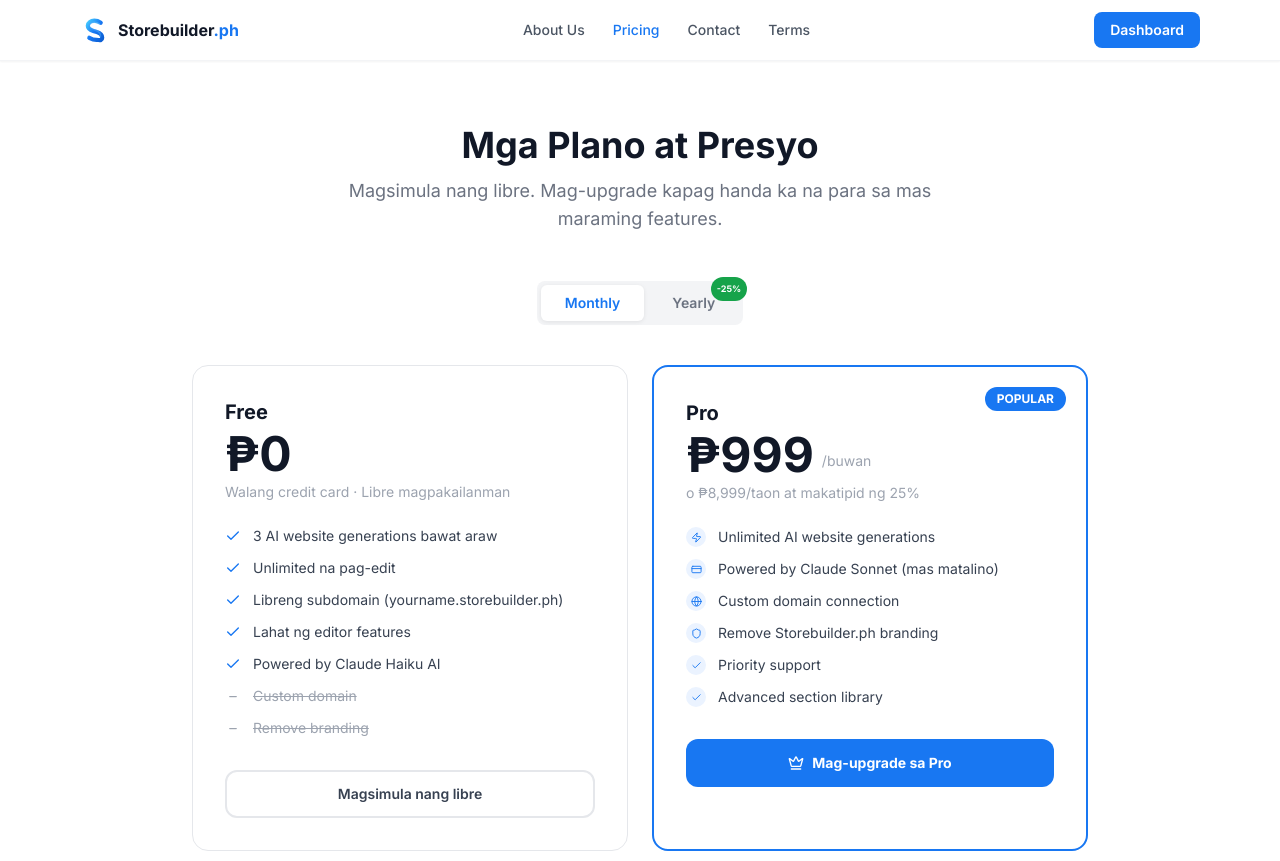
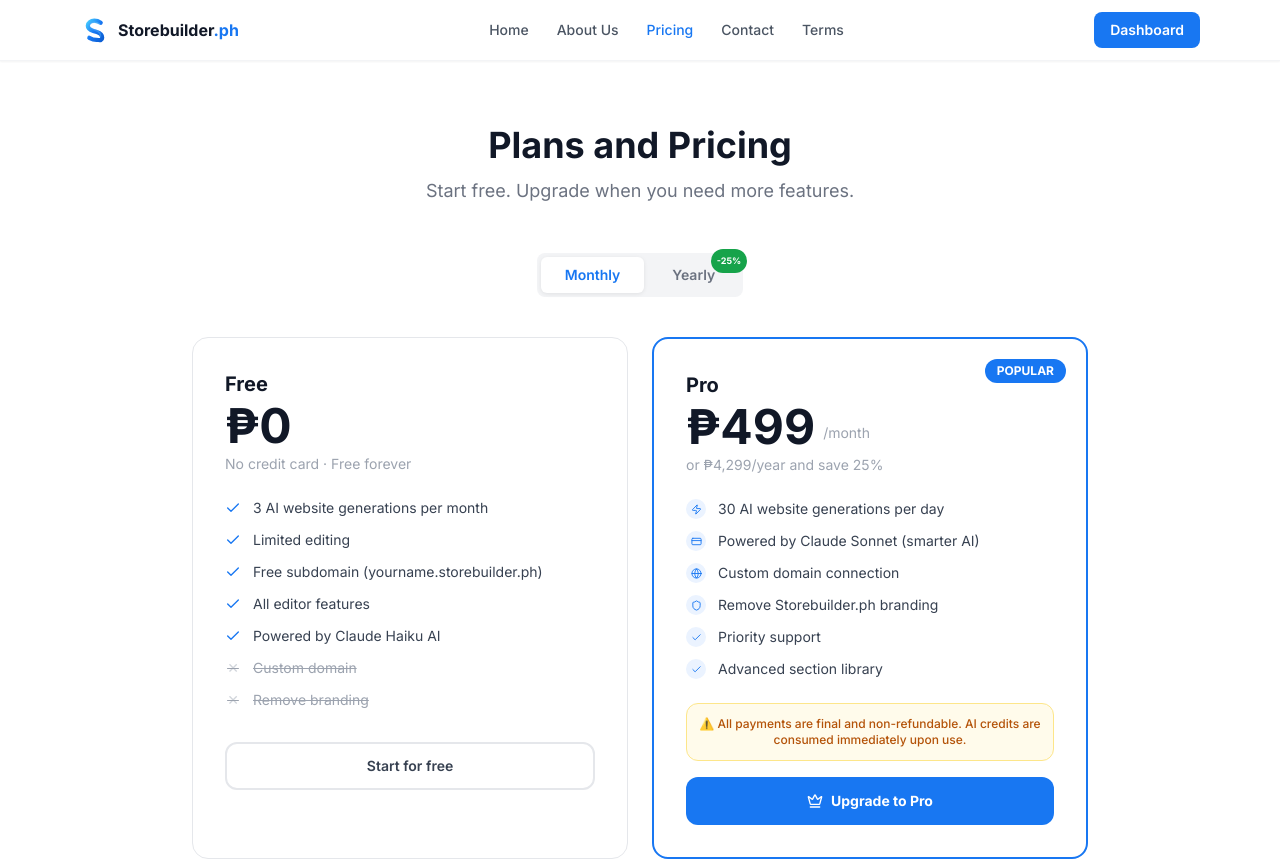
Before and after one commit to markzkieshulala-coder/Storebuilder.ph, a Next.js app: page /upgrade in a window 1280 px wide. Shown: the top 861 px of the page. Built offline with nearby package versions, Linux system fonts and the light colour scheme; no server answers.

Commit message:
Update app/upgrade/page.tsx: Phase 10 changes

```diff
--- a/app/upgrade/page.tsx
+++ b/app/upgrade/page.tsx
@@ -9,8 +9,8 @@
 import toast from "react-hot-toast";
 
 const BLUE = "#1877F2";
-const MONTHLY_PRICE = 99900;  // ₱999 in centavos
-const YEARLY_PRICE = 899900;  // ₱8,999 in centavos
+const MONTHLY_PRICE = 49900;  // ₱499 in centavos
+const YEARLY_PRICE = 429900;  // ₱4,299 in centavos
 
 export default function UpgradePage() {
   const { data: session } = useSession();
@@ -55,6 +55,7 @@
             <span className="font-bold text-gray-900">Storebuilder<span style={{ color: BLUE }}>.ph</span></span>
           </Link>
           <div className="hidden md:flex items-center gap-7 text-sm font-medium text-gray-600">
+            <Link href="/" className="hover:text-blue-600 transition-colors">Home</Link>
             <Link href="/about" className="hover:text-blue-600 transition-colors">About Us</Link>
             <Link href="/upgrade" className="transition-colors" style={{ color: BLUE }}>Pricing</Link>
             <Link href="/contact" className="hover:text-blue-600 transition-colors">Contact</Link>
@@ -68,19 +69,19 @@
 
       <div className="py-16 px-4">
         <div className="text-center mb-12 max-w-2xl mx-auto">
-          <h1 className="text-4xl font-bold text-gray-900 mb-3">Mga Plano at Presyo</h1>
+          <h1 className="text-4xl font-bold text-gray-900 mb-3">Plans and Pricing</h1>
           <p className="text-gray-500 text-lg">
-            Magsimula nang libre. Mag-upgrade kapag handa ka na para sa mas maraming features.
+            Start free. Upgrade when you need more features.
           </p>
         </div>
 
         {isPro ? (
           <div className="max-w-sm mx-auto p-8 rounded-2xl border-2 text-center" style={{ borderColor: BLUE, background: "#EBF3FF" }}>
             <Crown size={36} className="mx-auto mb-4" style={{ color: BLUE }} />
-            <h2 className="text-xl font-bold text-gray-900 mb-2">Ikaw ay Pro na!</h2>
-            <p className="text-gray-500 text-sm mb-6">I-enjoy ang unlimited generations at lahat ng Pro features.</p>
+            <h2 className="text-xl font-bold text-gray-900 mb-2">You are already Pro!</h2>
+            <p className="text-gray-500 text-sm mb-6">Enjoy 30 AI generations per day and all Pro features.</p>
             <Link href="/dashboard" className="block py-3 rounded-lg font-semibold text-sm text-white" style={{ background: BLUE }}>
-              Bumalik sa dashboard
+              Back to dashboard
             </Link>
           </div>
         ) : (
@@ -109,13 +110,13 @@
               <div className="p-8 rounded-2xl border border-gray-200 bg-white">
                 <h2 className="text-xl font-bold text-gray-900 mb-1">Free</h2>
                 <div className="text-5xl font-bold text-gray-900 mb-1">₱0</div>
-                <p className="text-gray-400 text-sm mb-6">Walang credit card · Libre magpakailanman</p>
+                <p className="text-gray-400 text-sm mb-6">No credit card · Free forever</p>
                 <ul className="space-y-3 mb-8">
                   {[
-                    "3 AI website generations bawat araw",
-                    "Unlimited na pag-edit",
-                    "Libreng subdomain (yourname.storebuilder.ph)",
-                    "Lahat ng editor features",
+                    "3 AI website generations per month",
+                    "Limited editing",
+                    "Free subdomain (yourname.storebuilder.ph)",
+                    "All editor features",
                     "Powered by Claude Haiku AI",
                   ].map((item) => (
                     <li key={item} className="flex items-start gap-3 text-sm text-gray-700">
@@ -125,13 +126,13 @@
                   ))}
                   {["Custom domain", "Remove branding"].map((item) => (
                     <li key={item} className="flex items-start gap-3 text-sm text-gray-400 line-through">
-                      <span className="w-4 h-4 mt-0.5 shrink-0 text-center leading-4">–</span>
+                      <span className="w-4 h-4 mt-0.5 shrink-0 text-center leading-4 text-gray-300">✕</span>
                       {item}
                     </li>
                   ))}
                 </ul>
                 <Link href="/auth/register" className="block text-center py-3 rounded-xl border-2 border-gray-200 font-semibold text-sm text-gray-700 hover:border-blue-300 transition-colors">
-                  Magsimula nang libre
+                  Start for free
                 </Link>
               </div>
 
@@ -143,19 +144,19 @@
                 <h2 className="text-xl font-bold text-gray-900 mb-1">Pro</h2>
                 <div className="flex items-end gap-2 mb-1">
                   <span className="text-5xl font-bold text-gray-900">
-                    {billingCycle === "monthly" ? "₱999" : "₱750"}
+                    {billingCycle === "monthly" ? "₱499" : "₱358"}
                   </span>
-                  <span className="text-gray-400 text-sm mb-2">/buwan</span>
+                  <span className="text-gray-400 text-sm mb-2">/month</span>
                 </div>
                 {billingCycle === "yearly" ? (
-                  <p className="text-sm text-green-600 font-medium mb-6">Billed ₱8,999/taon · Makatipid ng ₱3,989</p>
+                  <p className="text-sm text-green-600 font-medium mb-6">Billed ₱4,299/year · Save ₱1,689</p>
                 ) : (
-                  <p className="text-sm text-gray-400 mb-6">o ₱8,999/taon at makatipid ng 25%</p>
+                  <p className="text-sm text-gray-400 mb-6">or ₱4,299/year and save 25%</p>
                 )}
-                <ul className="space-y-3 mb-8">
+                <ul className="space-y-3 mb-6">
                   {[
-                    { icon: Zap, text: "Unlimited AI website generations" },
-                    { icon: CreditCard, text: "Powered by Claude Sonnet (mas matalino)" },
+                    { icon: Zap, text: "30 AI website generations per day" },
+                    { icon: CreditCard, text: "Powered by Claude Sonnet (smarter AI)" },
                     { icon: Globe, text: "Custom domain connection" },
                     { icon: Shield, text: "Remove Storebuilder.ph branding" },
                     { icon: Check, text: "Priority support" },
@@ -169,6 +170,14 @@
                     </li>
                   ))}
                 </ul>
+
+                {/* No Refund Notice */}
+                <div className="mb-4 p-3 rounded-xl border border-amber-200 bg-amber-50">
+                  <p className="text-xs text-amber-700 text-center font-medium">
+                    ⚠️ All payments are final and non-refundable. AI credits are consumed immediately upon use.
+                  </p>
+                </div>
+
                 <button
                   onClick={handleUpgrade}
                   disabled={loading}
@@ -178,7 +187,7 @@
                   {loading ? (
                     <span className="w-5 h-5 border-2 border-white/40 border-t-white rounded-full animate-spin" />
                   ) : (
-                    <><Crown size={16} /> Mag-upgrade sa Pro</>
+                    <><Crown size={16} /> Upgrade to Pro</>
                   )}
                 </button>
               </div>
@@ -186,7 +195,7 @@
 
             {/* Payment methods */}
             <div className="text-center mt-8">
-              <p className="text-xs text-gray-400 mb-3">Secure na pagbabayad sa pamamagitan ng PayMongo</p>
+              <p className="text-xs text-gray-400 mb-3">Secure payments via PayMongo</p>
               <div className="flex items-center justify-center gap-2 flex-wrap">
                 {["GCash", "Maya", "GoTyme", "Visa", "Mastercard", "BancNet"].map((m) => (
                   <span key={m} className="px-3 py-1.5 rounded-lg bg-gray-50 border border-gray-200 text-xs text-gray-500 font-medium">
@@ -194,7 +203,7 @@
                   </span>
                 ))}
               </div>
-              <p className="text-xs text-gray-400 mt-3">7-day money-back guarantee · Cancel anytime</p>
+              <p className="text-xs text-gray-400 mt-3">All payments are final · Cancel anytime</p>
             </div>
           </>
         )}
```
